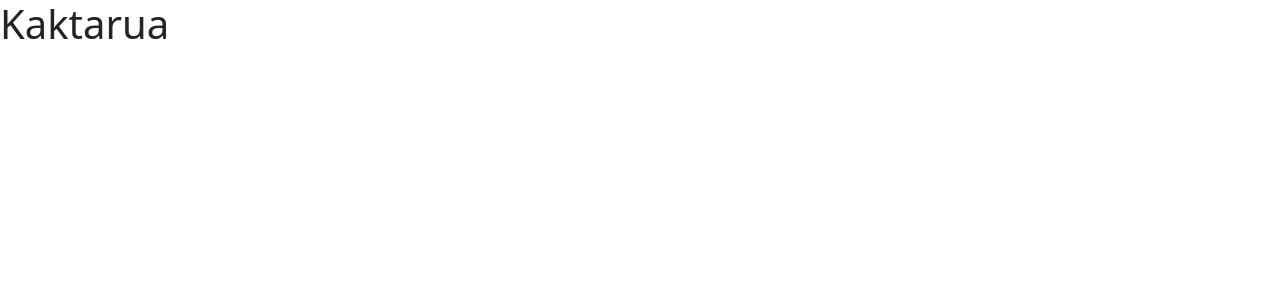
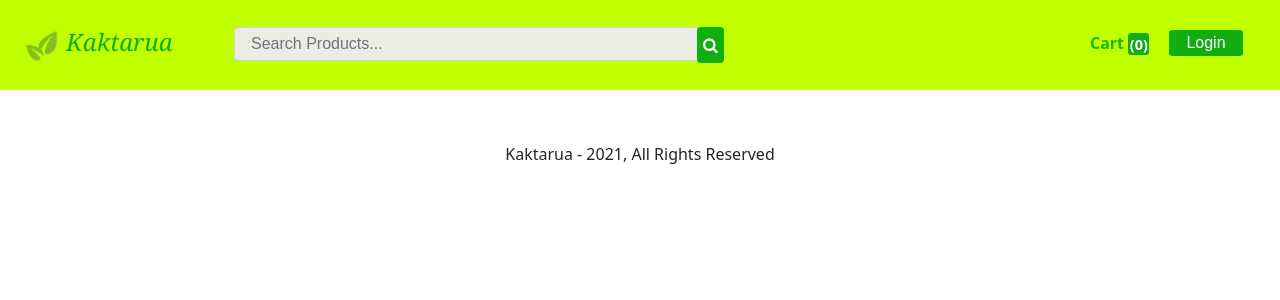
Before and after one commit to NSU-SU21-CSE299-6/Group03, a React (Create React App) app in the folder Code/Project/frontend/: page / in a window 1280 px wide. Shown: the top 300 px of the page. Built offline with nearby package versions, Linux system fonts and the light colour scheme.

Commit message:
Created Homepage #8
Added header and footer components in homepage

```diff
--- a/Code/Project/frontend/src/App.css
+++ b/Code/Project/frontend/src/App.css
@@ -0,0 +1,59 @@
+nav {
+  background-color: #c0ff02;
+  padding: 0.5rem 1rem;
+  height: 90px;
+}
+#login_btn {
+  background-color: #11ad11;
+  padding: 0rem 1rem;
+  font-family: Arial, Helvetica, sans-serif;
+  position: relative;
+  left: 140px;
+  border-radius: 0.2rem;
+  margin-bottom: 0.2rem;
+}
+#search_btn {
+  background-color: #11ad11;
+  padding: 0.3rem 0.3rem;
+}
+
+#search-field {
+  height: 2rem;
+  padding: 1rem;
+  background-color: rgb(236, 236, 229);
+  font-family: Arial, Helvetica, sans-serif;
+}
+.input-group {
+  position: relative;
+  right: 100px;
+  width: 80%;
+}
+
+#cart {
+  position: relative;
+  left: 120px;
+  color: rgb(24, 184, 9);
+  font-weight: bold;
+}
+#cart_count {
+  position: relative;
+  left: 120px;
+  background-color: #11ad11;
+  padding: 0.1rem 0.1rem;
+  border-radius: 0.2rem;
+  color: white;
+  font-weight: bold;
+  font-size: 0.9rem;
+}
+
+#logo {
+  height: 35;
+  width: 50px;
+}
+#logo_name {
+  font-size: 1.5rem;
+  font-style: italic;
+  font-family: Georgia, "Times New Roman", Times, serif;
+  margin-bottom: 0rem;
+  color: #11ad11;
+}
--- a/Code/Project/frontend/src/App.js
+++ b/Code/Project/frontend/src/App.js
@@ -1,7 +1,10 @@
+import Header from "./components/layout/Header";
+import Footer from "./components/layout/Footer";
 function App() {
   return (
     <div className="App">
-    <h1>Kaktarua</h1>
+    <Header/>
+    <Footer/>
     </div>
   );
 }
--- /dev/null
+++ b/Code/Project/frontend/src/components/layout/Footer.js
@@ -0,0 +1,15 @@
+import React, {Fragment} from 'react'
+
+const Footer = () => {
+    return (
+        <Fragment>
+            <footer className="py-1">
+                <p className="text-center mt-5">
+                Kaktarua - 2021, All Rights Reserved
+                </p>
+            </footer>
+        </Fragment>
+    )
+}
+
+export default Footer
--- /dev/null
+++ b/Code/Project/frontend/src/components/layout/Header.js
@@ -0,0 +1,43 @@
+import React, {Fragment} from 'react'
+import '../../App.css'
+const header = () => {
+    return (
+        <Fragment>
+        <nav className="navbar row">
+            <div className="col-12 col-md-3">
+                <div className="navbar-brand">
+
+                    <p id="logo_name">  <img id="logo" src="images/logo1.png"/>Kaktarua</p>
+                </div>
+            </div>
+
+            <div className="col-12 col-md-6 mt-2 mt-md-0">
+                <div className="input-group">
+                    <input
+                    type="text"
+                    id="search-field"
+                    className="form-control"
+                    placeholder="Search Products..."
+                    />
+                    <div className="input-group-append">
+                        <button id="search_btn" className="btn text-white">
+                            <i className="fa fa-search" aria-hidden="true"></i>
+                        </button>
+
+                    </div>
+                </div>
+
+            </div>
+            <div className="col-12 col-md-3 mt-4 mt-md-0 text-left">
+
+            <span id="cart" class="ml=5 ">Cart&nbsp;</span>
+            <span className="ml-1" id="cart_count">(0)</span>
+
+            <button className="btn text-white" id="login_btn">Login</button>
+            </div>
+        </nav>
+    </Fragment>
+    )
+}
+
+export default header
```
Also changed, not shown: Code/Project/frontend/public/images/logo1.png (added).
